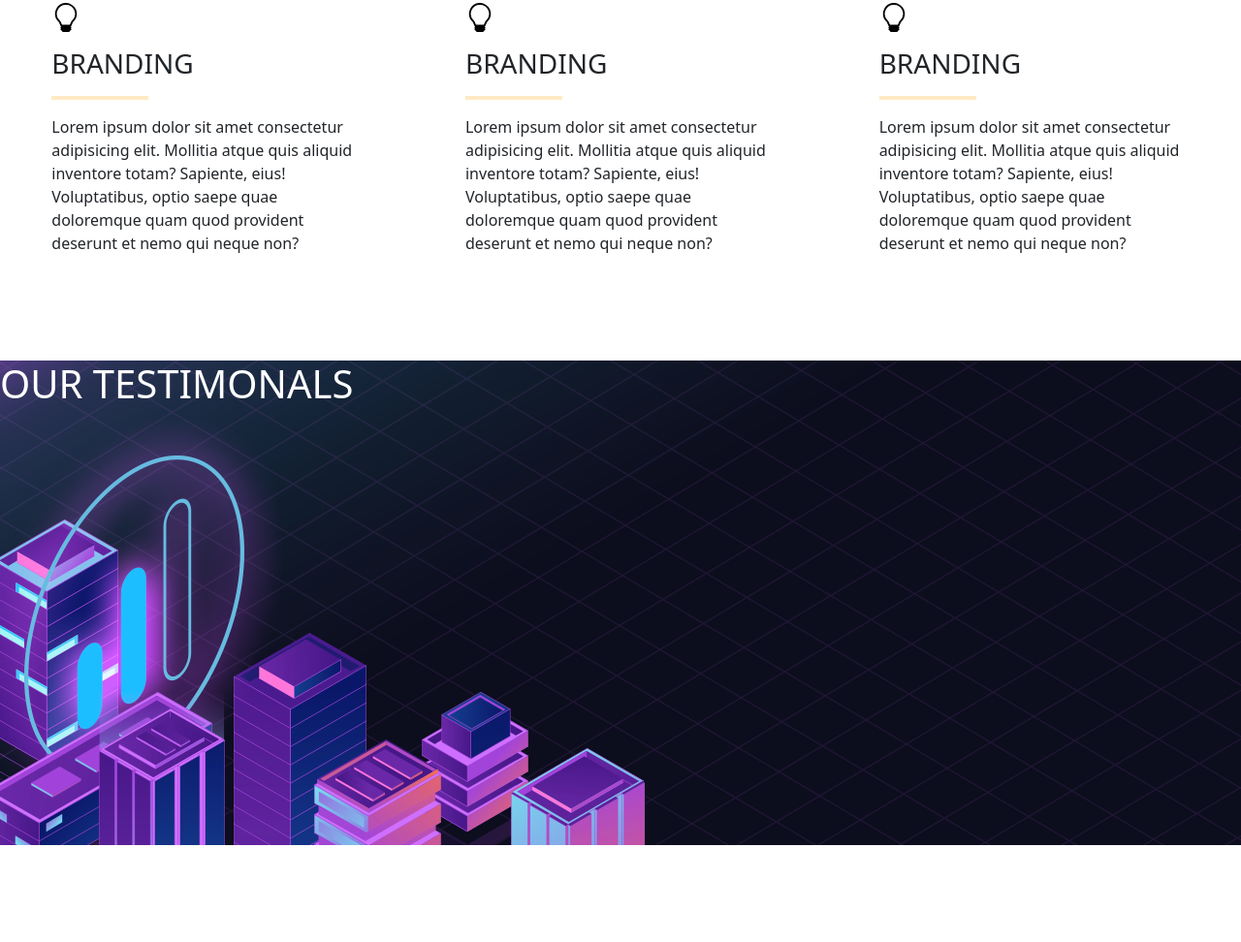
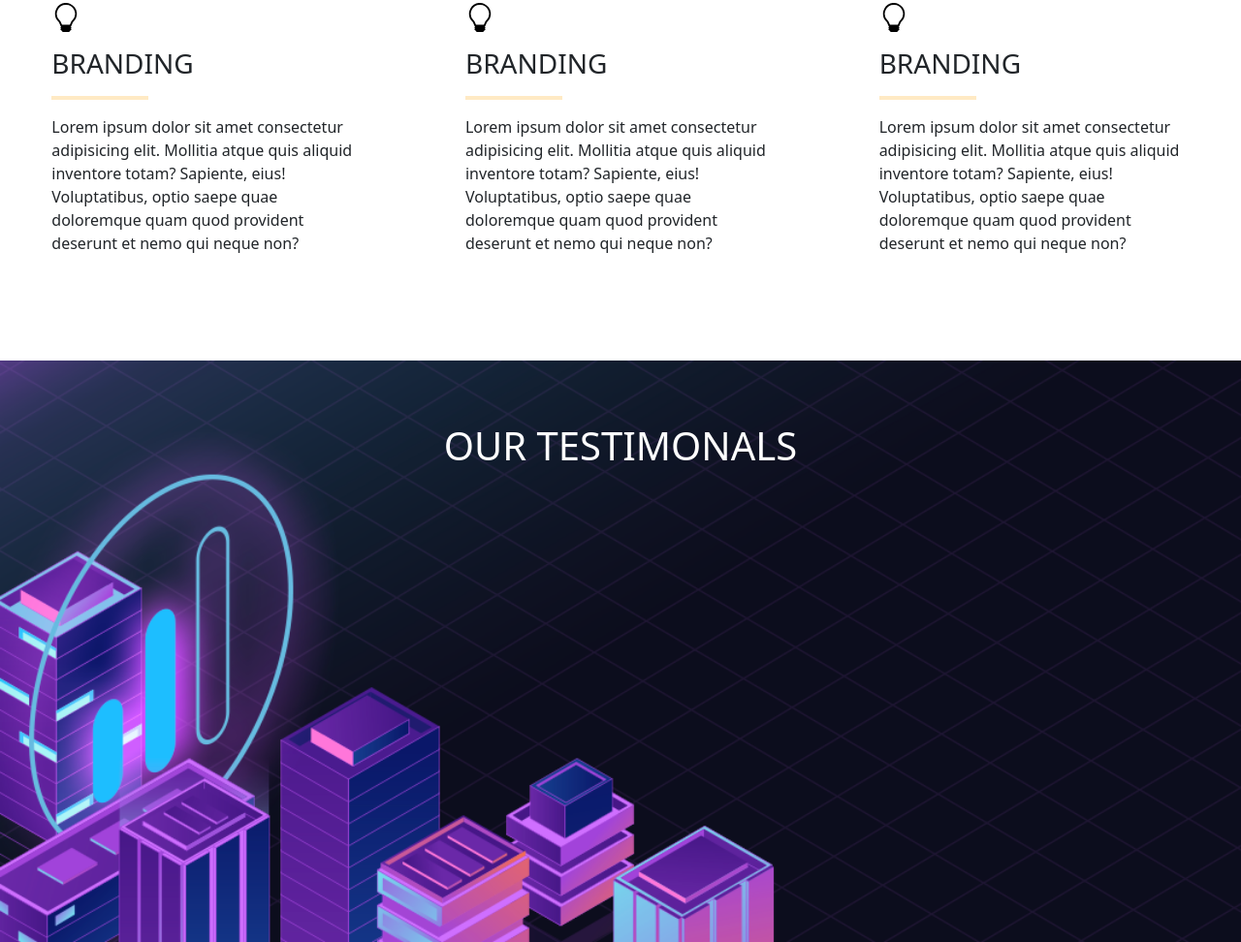
Before and after one commit to mohabrd/projet_molengeek_quentin_moha, a website: page index.html in a window 1280 px wide. Shown: the part 1045-2017 px from the top of the page at 97% size. Before the commit the page ends 1917 px from the top, so only its background shows below. Drawn offline with nearby package versions, Linux system fonts and the light colour scheme.

```diff
--- a/index.html
+++ b/index.html
@@ -95,9 +95,12 @@
 </div>
         </section>
         <section class="QS3">
-            <h2>OUR TESTIMONALS</h2>
+            <div class="Q3cont">
 
-        </section>
+                <h2>OUR TESTIMONALS</h2>
+
+            </div>
+            </section>
 
     </main>
 
--- a/src/sass/modules/_sectionQ3.scss
+++ b/src/sass/modules/_sectionQ3.scss
@@ -1,10 +1,15 @@
 .QS3{
     background-image: url(../../../public/img/background/testi.png);
     background-size: cover;
-    height: 500px;
+    height: 600px;
     width: 100%;
     h2{
         color: white;
         font-size: 250%;
+        text-align: center;
     }
+
 }
+.Q3cont{
+    padding-top: 5%;
+}
```
Also changed, not shown: public/css/app.css.
